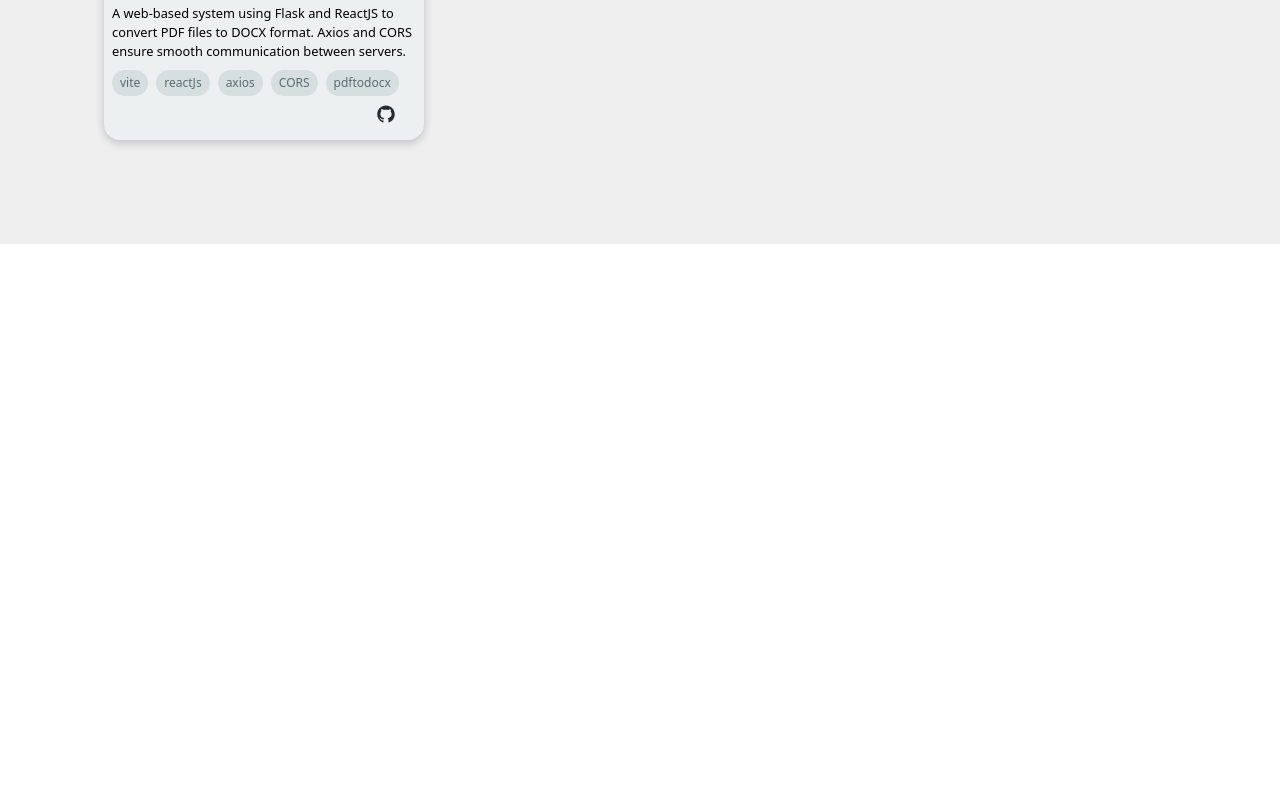
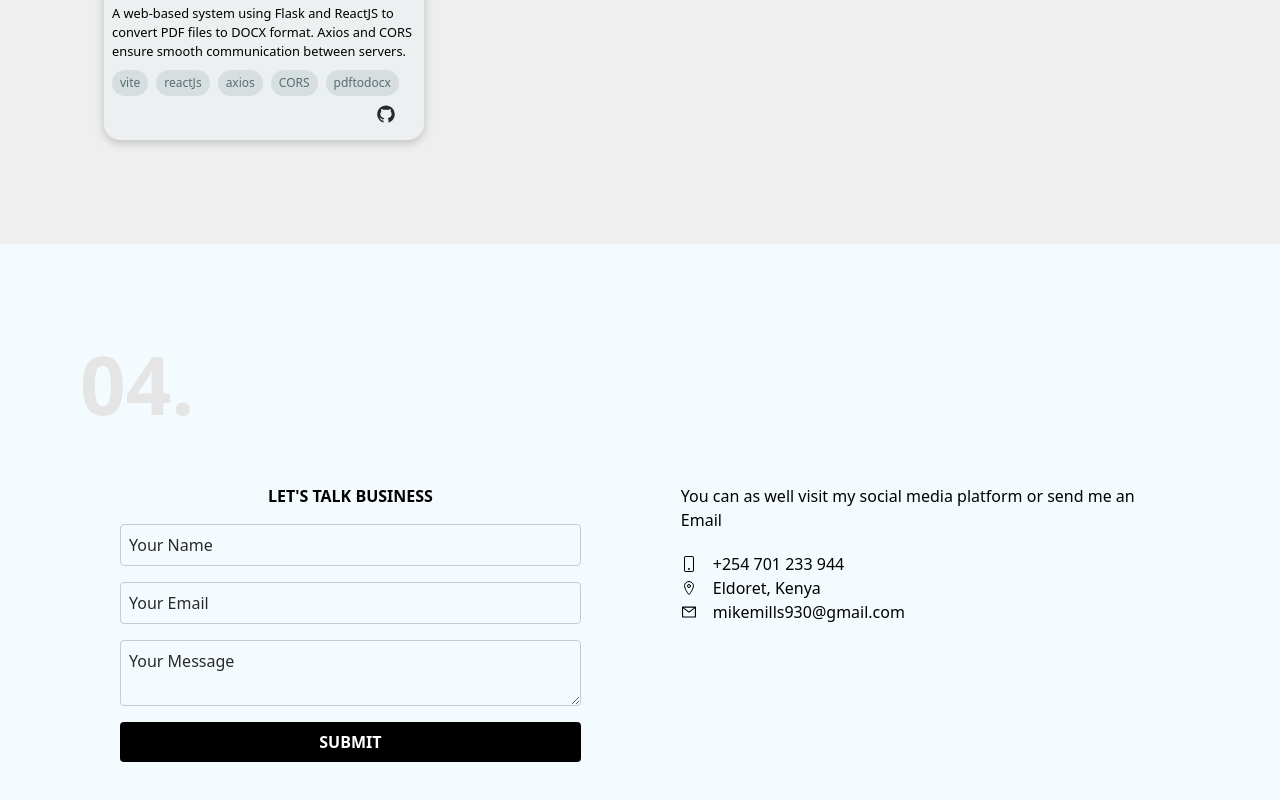
Before and after one commit to mikemills254/portfolio, a React (Vite) app: page / in a window 1280 px wide. Shown: the part 2824-3624 px from the top of the page. Before the commit the page ends 3068 px from the top, so only its background shows below. Built offline with nearby package versions, Linux system fonts and the light colour scheme; no server answers.

Commit message:
Hope it works

```diff
--- a/src/App.jsx
+++ b/src/App.jsx
@@ -6,7 +6,7 @@ import {
     HomeContainer,
     SkillsComponent,
     PortfolioContainer,
-    // ContactContainer,
+    ContactContainer,
 } from './Components/pageComponent';
 
 function App() {
@@ -22,7 +22,7 @@ function App() {
             skillsRef.current.scrollIntoView({ behavior: 'smooth' });
         } else if (sectionId === 'Portfolio') {
             portfolioRef.current.scrollIntoView({ behavior: 'smooth' });
-        } else if (sectionId === 'Portfolio') {
+        } else if (sectionId === 'Contact') {
             contactRef.current.scrollIntoView({ behavior: 'smooth' });
         }
     };
@@ -33,7 +33,7 @@ function App() {
             <HomeContainer ref={homeRef} />
             <SkillsComponent ref={skillsRef} />
             <PortfolioContainer ref={portfolioRef} />
-            {/* <ContactContainer ref={contactRef} /> */}
+            <ContactContainer ref={contactRef} />
             <Toaster position="top-center" />
         </div>
 
--- a/src/Components/pageComponent.jsx
+++ b/src/Components/pageComponent.jsx
@@ -288,137 +288,137 @@ export const PortfolioContainer = forwardRef(({ sectionId }, ref) => {
     )
 })
 
-// export const ContactContainer = forwardRef(({ sectionId }, ref) => {
-//     const form = useRef();
-//     const SERVICE_ID = import.meta.env.VITE_REACT_APP_SERVICE_ID;
-//     const TEMPLATE_ID = import.meta.env.VITE_REACT_APP_TEMPLATE_ID;
-//     const PUBLIC_KEY = import.meta.env.VITE_REACT_APP_PUBLIC_KEY;
-//     const [ isLoader, setIsLoading ] = useState(false)
+export const ContactContainer = forwardRef(({ sectionId }, ref) => {
+    const form = useRef();
+    const SERVICE_ID = import.meta.env.VITE_REACT_APP_SERVICE_ID;
+    const TEMPLATE_ID = import.meta.env.VITE_REACT_APP_TEMPLATE_ID;
+    const PUBLIC_KEY = import.meta.env.VITE_REACT_APP_PUBLIC_KEY;
+    const [ isLoader, setIsLoading ] = useState(false)
 
 
-//     const formik = useFormik({
-//         initialValues: {
-//             name: '',
-//             email: '',
-//             message: '',
-//         },
-//         validationSchema: Yup.object({
-//             name: Yup.string()
-//                 .required('Required')
-//                 .max(15, 'Must be 15 characters or less'),
-//             email: Yup.string()
-//                 .email('Invalid Email Address')
-//                 .required('Required'),
-//             message: Yup.string().required('Required'),
-//         }),
-//         onSubmit: (values, { resetForm }) => {
-//             setIsLoading(true);
-//             emailjs.sendForm(SERVICE_ID, TEMPLATE_ID, form.current, PUBLIC_KEY)
-//                 .then(
-//                     () => {
-//                         setIsLoading(false);
-//                         toast.success('Successfully sent');
-//                         console.log(values);
-//                         resetForm();
-//                     },
-//                     (error) => {
-//                         setIsLoading(false);
-//                         toast.error(error.text);
-//                     }
-//                 );
-//         },
+    const formik = useFormik({
+        initialValues: {
+            name: '',
+            email: '',
+            message: '',
+        },
+        validationSchema: Yup.object({
+            name: Yup.string()
+                .required('Required')
+                .max(15, 'Must be 15 characters or less'),
+            email: Yup.string()
+                .email('Invalid Email Address')
+                .required('Required'),
+            message: Yup.string().required('Required'),
+        }),
+        onSubmit: (values, { resetForm }) => {
+            setIsLoading(true);
+            emailjs.sendForm(SERVICE_ID, TEMPLATE_ID, form.current, PUBLIC_KEY)
+                .then(
+                    () => {
+                        setIsLoading(false);
+                        toast.success('Successfully sent');
+                        console.log(values);
+                        resetForm();
+                    },
+                    (error) => {
+                        setIsLoading(false);
+                        toast.error(error.text);
+                    }
+                );
+        },
 
-//         });
-//     return (
-//         <Wrapper className='divs h-[100%] flex flex-col bg-[#F4FBFF]' id={sectionId} ref={ref}>
-//             <style>
-//                 {`
-//                 @media (max-width: 768px) and (max-width: 1024px) {
-//                     .contact {
-//                         flex-direction: column;
-//                     }
-//                     .contactIntro {
-//                         border-left-width: 0;
-//                     }
-//                     .form {
-//                         border-left-width: 0;
-//                         width: 100%
-//                     }
-//                     .inputs {
-//                         width: 100%;
-//                         border-Color: #c0cfd0
-//                     }
-//                 },
-//                 @media (max-width: 1024px) {
-//                     .divs {
-//                         flex-column: column
-//                     }
-//                 }
-//                 `}
-//             </style>
-//             <span className='labels font-extrabold text-[5rem] text-[#e6e5e5]'>04. </span>
-//             <div className='contact flex flex-row gap-5'>
-//                 <form onSubmit={formik.handleSubmit} ref={form} className='form p-10 items-center flex flex-col gap-4 w-1/2'>
-//                     <h2 className='talkBusiness font-semibold text-[1rem]'>LET'S TALK BUSINESS </h2>
-//                     <input
-//                         type='text'
-//                         placeholder='Your Name'
-//                         name='name'
-//                         value={formik.values.name}
-//                         onChange={formik.handleChange}
-//                         onBlur={formik.handleBlur}
-//                         className='inputs w-full outline-none p-2 bg-inherit border-[#c0cfd0] border-[1px] rounded placeholder-[#292929] text-[#292929] focus:placeholder-[#c0cfd0]'
-//                     />
-//                     {formik.touched.name && formik.errors.name ? <small className='text-[red]'>{formik.errors.email}</small> : null}
-//                     <input
-//                         type='email'
-//                         placeholder='Your Email'
-//                         name='email'
-//                         value={formik.values.email}
-//                         onChange={formik.handleChange}
-//                         onBlur={formik.handleBlur}
-//                         className='inputs w-full outline-none p-2 bg-inherit border-[#c0cfd0] border-[1px] rounded placeholder-[#292929] text-[#292929] focus:placeholder-[#c0cfd0]'
-//                     />
-//                     {formik.touched.email && formik.errors.email ? <small className='text-[red]'>{formik.errors.email}</small> : null}
-//                     <textarea
-//                         placeholder='Your Message'
-//                         name='message'
-//                         value={formik.values.message}
-//                         onChange={formik.handleChange}
-//                         onBlur={formik.handleBlur}
-//                         className='inputs w-full outline-none p-2 bg-inherit border-[#c0cfd0] border-[1px] rounded placeholder-[#292929] text-[#292929] focus:placeholder-[#c0cfd0] '
-//                     />
-//                     {formik.touched.message && formik.errors.message ? <small className='text-[red]'>{formik.errors.message}</small> : null}
-//                     <button
-//                         type='submit'
-//                         disabled={formik.isSubmitting}
-//                         className='submit w-full bg-[#000000] p-2 rounded text-[#ffffff] font-bold flex flex-row justify-center items-center gap-5'
-//                     >
-//                         SUBMIT
-//                         { <Bars
-//                             height="40"
-//                             width="20"
-//                             color="#4fa94d"
-//                             ariaLabel="bars-loading"
-//                             wrapperStyle={{}}
-//                             wrapperClass=""
-//                             visible={isLoader}
-//                             />}
-//                     </button>
-//                 </form>
-//                 <div className='oti h-[100%] p-10 flex flex-col'>
-//                     <h1 className='Pr mb-5'>You can as well visit my social media platform or send me an Email</h1>
-//                     <span className='spans flex flx-row items-center gap-4'>
-//                         <BsPhone/> +254 701 233 944
-//                     </span>
-//                     <span className='spans flex flx-row items-center gap-4'>
-//                         <IoLocationOutline/> Eldoret, Kenya
-//                     </span>
-//                     <span className='spans flex flx-row items-center gap-4'>
-//                         <AiOutlineMail/> mikemills930@gmail.com
-//                     </span>
-//                 </div>
-//             </div>
-//         </Wrapper>
-//     );
-// })
+        });
+    return (
+        <Wrapper className='divs h-[100%] flex flex-col bg-[#F4FBFF]' id={sectionId} ref={ref}>
+            <style>
+                {`
+                @media (max-width: 768px) and (max-width: 1024px) {
+                    .contact {
+                        flex-direction: column;
+                    }
+                    .contactIntro {
+                        border-left-width: 0;
+                    }
+                    .form {
+                        border-left-width: 0;
+                        width: 100%
+                    }
+                    .inputs {
+                        width: 100%;
+                        border-Color: #c0cfd0
+                    }
+                },
+                @media (max-width: 1024px) {
+                    .divs {
+                        flex-column: column
+                    }
+                }
+                `}
+            </style>
+            <span className='labels font-extrabold text-[5rem] text-[#e6e5e5]'>04. </span>
+            <div className='contact flex flex-row gap-5'>
+                <form onSubmit={formik.handleSubmit} ref={form} className='form p-10 items-center flex flex-col gap-4 w-1/2'>
+                    <h2 className='talkBusiness font-semibold text-[1rem]'>LET'S TALK BUSINESS </h2>
+                    <input
+                        type='text'
+                        placeholder='Your Name'
+                        name='name'
+                        value={formik.values.name}
+                        onChange={formik.handleChange}
+                        onBlur={formik.handleBlur}
+                        className='inputs w-full outline-none p-2 bg-inherit border-[#c0cfd0] border-[1px] rounded placeholder-[#292929] text-[#292929] focus:placeholder-[#c0cfd0]'
+                    />
+                    {formik.touched.name && formik.errors.name ? <small className='text-[red]'>{formik.errors.email}</small> : null}
+                    <input
+                        type='email'
+                        placeholder='Your Email'
+                        name='email'
+                        value={formik.values.email}
+                        onChange={formik.handleChange}
+                        onBlur={formik.handleBlur}
+                        className='inputs w-full outline-none p-2 bg-inherit border-[#c0cfd0] border-[1px] rounded placeholder-[#292929] text-[#292929] focus:placeholder-[#c0cfd0]'
+                    />
+                    {formik.touched.email && formik.errors.email ? <small className='text-[red]'>{formik.errors.email}</small> : null}
+                    <textarea
+                        placeholder='Your Message'
+                        name='message'
+                        value={formik.values.message}
+                        onChange={formik.handleChange}
+                        onBlur={formik.handleBlur}
+                        className='inputs w-full outline-none p-2 bg-inherit border-[#c0cfd0] border-[1px] rounded placeholder-[#292929] text-[#292929] focus:placeholder-[#c0cfd0] '
+                    />
+                    {formik.touched.message && formik.errors.message ? <small className='text-[red]'>{formik.errors.message}</small> : null}
+                    <button
+                        type='submit'
+                        disabled={formik.isSubmitting}
+                        className='submit w-full bg-[#000000] p-2 rounded text-[#ffffff] font-bold flex flex-row justify-center items-center gap-5'
+                    >
+                        SUBMIT
+                        { <Bars
+                            height="40"
+                            width="20"
+                            color="#4fa94d"
+                            ariaLabel="bars-loading"
+                            wrapperStyle={{}}
+                            wrapperClass=""
+                            visible={isLoader}
+                            />}
+                    </button>
+                </form>
+                <div className='oti h-[100%] p-10 flex flex-col'>
+                    <h1 className='Pr mb-5'>You can as well visit my social media platform or send me an Email</h1>
+                    <span className='spans flex flx-row items-center gap-4'>
+                        <BsPhone/> +254 701 233 944
+                    </span>
+                    <span className='spans flex flx-row items-center gap-4'>
+                        <IoLocationOutline/> Eldoret, Kenya
+                    </span>
+                    <span className='spans flex flx-row items-center gap-4'>
+                        <AiOutlineMail/> mikemills930@gmail.com
+                    </span>
+                </div>
+            </div>
+        </Wrapper>
+    );
+})
```
